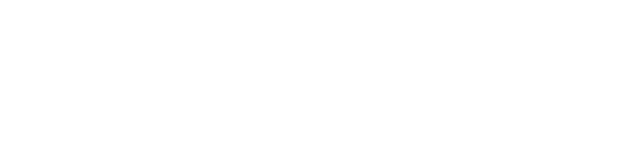
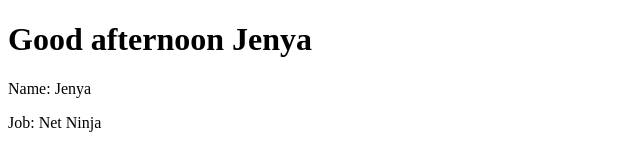
Before and after one commit to JenyaIII/VueJS-tutorial, a plain HTML site: page index.html in a window 1280 px wide. Shown: the whole page, without its empty margins (0-640 px from the left). Drawn offline with nearby package versions, Linux system fonts and the light colour scheme.

Commit message:
First vue instance

```diff
--- a/app.js
+++ b/app.js
@@ -0,0 +1,12 @@
+new Vue({
+  el: "#vue-app",
+  data: {
+    name: "Jenya",
+    job: "Net Ninja"
+  },
+  methods: {
+    greet: function(time) {
+      return "Good " + time + " " + this.name;
+    }
+  }
+});
--- a/index.html
+++ b/index.html
@@ -6,5 +6,13 @@
     <link rel="stylesheet" href="styles.css" />
     <script src="https://cdn.jsdelivr.net/npm/vue/dist/vue.js"></script>
   </head>
-  <body></body>
+  <body>
+    <div id="vue-app">
+      <h1>{{ greet('afternoon') }}</h1>
+      <p>Name: {{ name }}</p>
+      <p>Job: {{ job }}</p>
+    </div>
+
+    <script src="app.js"></script>
+  </body>
 </html>
```
